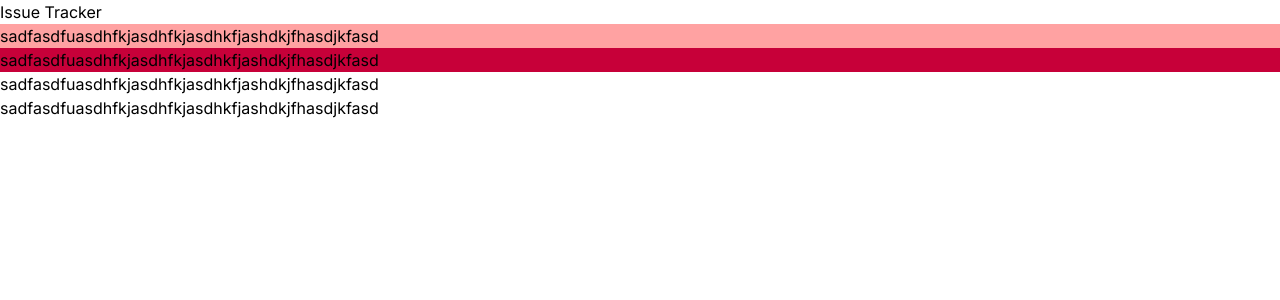
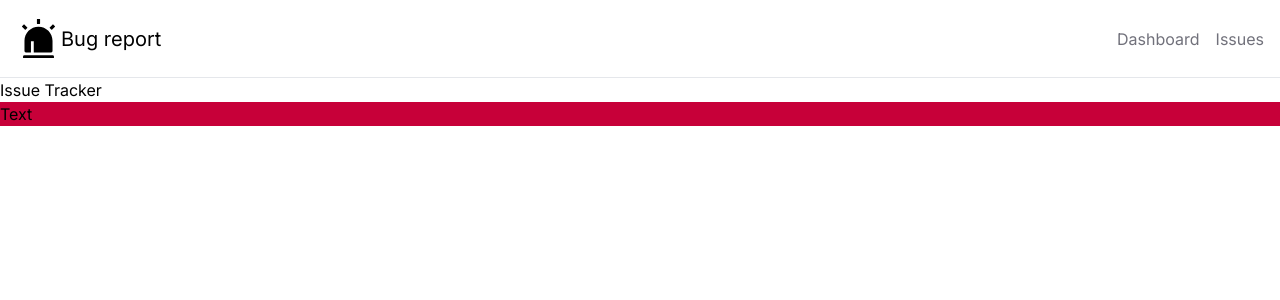
Before and after one commit to retr013/FlowSphere, a Next.js app: page / in a window 1280 px wide. Shown: the top 300 px of the page. Built offline with nearby package versions, Linux system fonts and the light colour scheme.

Commit message:
Built a navbar

```diff
--- /dev/null
+++ b/app/NavBar.tsx
@@ -0,0 +1,26 @@
+import Link from "next/link";
+import {AiFillAlert} from "react-icons/ai";
+
+export const NavBar = () => {
+
+    const links = [
+        {href: '/', label: 'Dashboard'},
+        {href: '/issues', label: 'Issues'},
+    ]
+
+    return (
+        <nav className={'flex border-b border-gray-200 p-4 items-center dark:bg-bgdark dark:text-textdark'}>
+            <Link className='flex items-center text-xl' href='/'>
+                <AiFillAlert size={45} />
+                Bug report
+            </Link>
+            <ul className={'ml-auto flex space-x-4'}>
+                {links.map(({href, label}) => (
+                    <li key={`${href}${label}`}>
+                        <Link className='text-zinc-500 hover:text-black transition-colors dark:text-gray-400 dark:hover:text-textdark' href={href}>{label}</Link>
+                    </li>
+                ))}
+            </ul>
+        </nav>
+    );
+};
--- a/app/globals.css
+++ b/app/globals.css
@@ -1,4 +1,4 @@
-@import "tailwindcss/preflight";
+/*@import "tailwindcss/preflight";*/
 @import "tailwindcss";
 @import "tailwindcss/utilities";
 
--- a/app/layout.tsx
+++ b/app/layout.tsx
@@ -1,6 +1,7 @@
 import './globals.css'
 import type { Metadata } from 'next'
 import { Inter } from 'next/font/google'
+import {NavBar} from "@/app/NavBar";
 
 const inter = Inter({ subsets: ['latin'] })
 
@@ -16,7 +17,12 @@ export default function RootLayout({
 }) {
   return (
     <html lang="en">
-      <body className={inter.className}>{children}</body>
+      <body className={inter.className}>
+      <NavBar/>
+      <main>
+        {children}
+      </main>
+      </body>
     </html>
   )
 }
--- a/app/page.tsx
+++ b/app/page.tsx
@@ -3,10 +3,7 @@ export default function Home() {
     return (
         <div>
             <h1 className='text-textColor'>Issue Tracker</h1>
-            <div className='bg-red-300'>sadfasdfuasdhfkjasdhfkjasdhkfjashdkjfhasdjkfasd</div>
-            <div className='bg-primary dark:bg-bgdark'>sadfasdfuasdhfkjasdhfkjasdhkfjashdkjfhasdjkfasd</div>
-            <div className='bg-main'>sadfasdfuasdhfkjasdhfkjasdhkfjashdkjfhasdjkfasd</div>
-            <div className='bg-background'>sadfasdfuasdhfkjasdhfkjasdhkfjashdkjfhasdjkfasd</div>
+            <div className='bg-primary dark:bg-bgdark dark:text-textdark'>Text</div>
         </div>
     )
 }
--- a/package.json
+++ b/package.json
@@ -19,6 +19,7 @@
     "postcss": "8.5.2",
     "react": "19.0.0",
     "react-dom": "19.0.0",
+    "react-icons": "^5.5.0",
     "tailwindcss": "4.0.6",
     "typescript": "5.7.3"
   },
```
Also changed, not shown: 1 other file (tests, documents, lock files or other folders).
